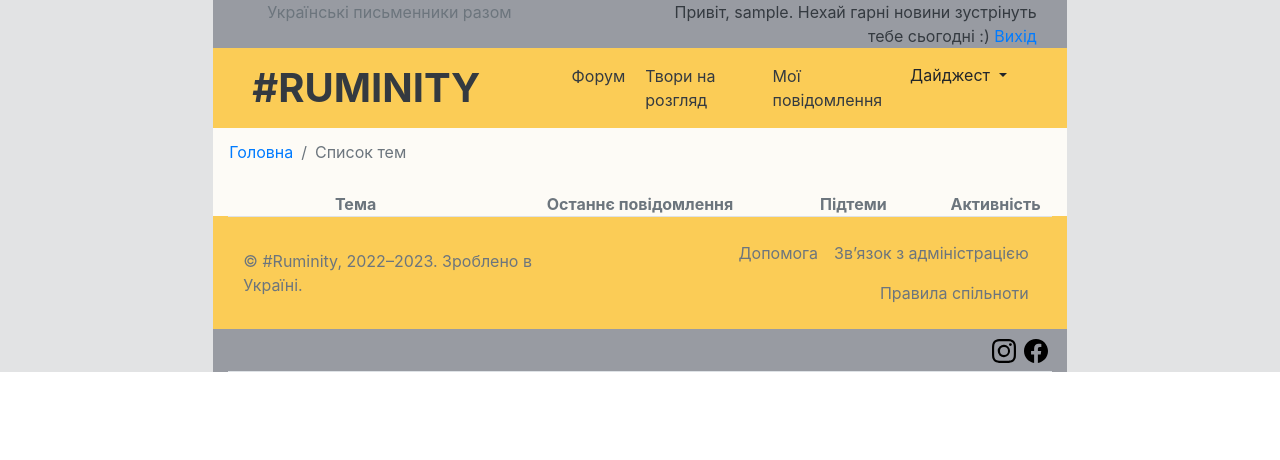
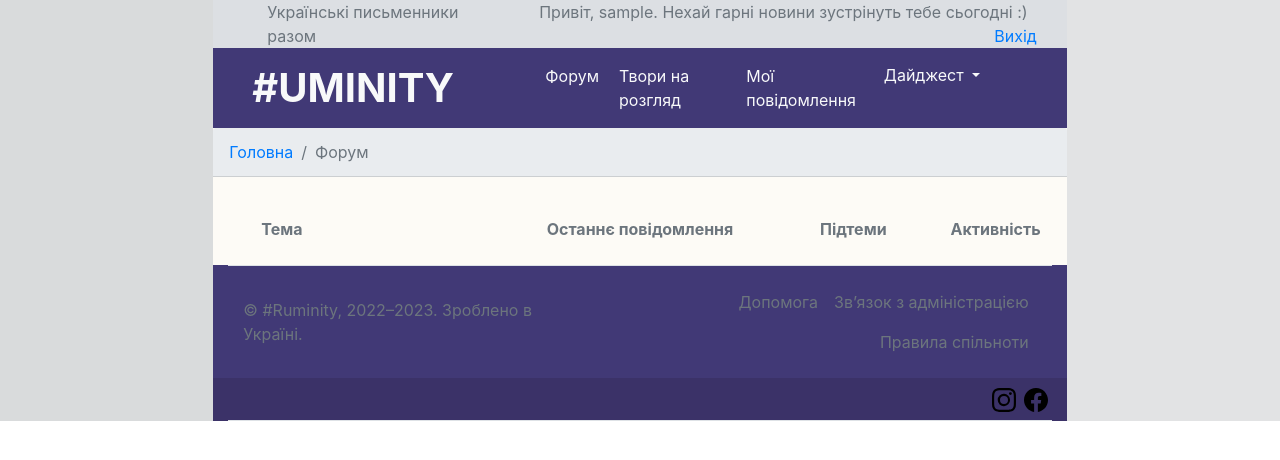
Before and after one commit to CrazySky0404/Django_files, a Django app: page /topics/ in a window 1280 px wide. Shown: the top 460 px of the page. Run offline with Django 4.2, Linux system fonts and the light colour scheme; the visitor is signed in with stand-in values (Sample User, id 1); data that the repository does not hold is empty; some libraries are stand-ins or nearby versions.

Commit message:
Purple design.

```diff
--- a/ruminity_coms/templates/ruminity_coms/base.html
+++ b/ruminity_coms/templates/ruminity_coms/base.html
@@ -6,9 +6,9 @@
 <head>
     <meta charset="UTF-8">
     <meta name="viewport" content="width=device-width, initial-scale=1, shrink-to-fit=no">
-    <title>#ruminity</title>
+    <title>#uminity</title>
     <link rel="stylesheet" href="{% static 'css/style.css' %}" type="text/css">
-    <link rel='icon' href="{% static 'css/images/favicon.ico' %}" type='image/ico' sizes="16x16" />
+    <link rel='icon' href="{% static 'css/images/15.ico' %}" type='image/ico' sizes="16x16" />
     {% bootstrap_css %}
     {% bootstrap_javascript jquery='full' %}
 </head>
@@ -16,20 +16,20 @@
 
 <div class="container-fluid">
   <div class="row" style="background-color: #fdfbf6;">
-    <div class="col-xs-1 col-sm-1 col-md-2 col-lg-2 p-0" style="background-color: #e2e3e4;">
+    <div class="col-xs-1 col-sm-1 col-md-2 col-lg-2 p-0" style="background-color: #d9dbdc;">
     </div>
 
       <!-- Центральний контейнер старт -->
     <div class="col p-0" >
 
 <div class="container-fluid padding15">
-    <div class="container" style="background-color: #989ba2;">
+    <div class="container" style="background-color: #dcdfe3;">
         <div class="row mr-0 ml-0">
-            <div class="col-6 d-none d-sm-block"> <div class="text-muted pl-4 pb-0 pt-0 d-none d-sm-block">
+            <div class="col-4 d-none d-sm-block"> <div class="text-muted pl-4 pb-0 pt-0 d-none d-sm-block">
                 Українські письменники разом </div></div>
-            <div class="col-6 on-right text-dark">
+            <div class="col-8 on-right text-muted">
                 {% if user.is_authenticated %}
-                <span>Привіт, {{ user.username }}. Нехай гарні новини зустрінуть тебе сьогодні :)</span>
+                Привіт, {{ user.username }}. Нехай гарні новини зустрінуть тебе сьогодні :) &nbsp;
                 <a href="{% url 'users:logout' %}">Вихід</a>
                 {% else %}
                 <a  href="{% url 'users:register' %}">Реєстрація</a>
@@ -41,13 +41,13 @@
 </div>
 
 <div>
-    <div class="container" style="background-color: #fbcc56;">
+    <div class="container" style="background-color: #413976;">
           <div>
             <div>
                 <nav class="navbar navbar-expand-md navbar-light background-color: #fbcc56; pl-0" >
-                     <div style="background-color: #fbcc56; col-1">
-                        <a class="navbar-brand ml-4 pb-0 pt-0" href="{% url 'ruminity_coms:index' %}">
-                         <h1 class="font-weight-bold text-dark pt-0 pb-0 mb-0">#RUMINITY</h1></a>
+                     <div style="background-color: #413976; col-1">
+                        <a class="navbar-brand ml-4 pb-10 pt-10" href="{% url 'ruminity_coms:index' %}">
+                         <h1 class="font-weight-bold text-light pt-0 pb-0 mb-0">#UMINITY</h1></a>
                      </div>
                     <button class="navbar-toggler" type="button" data-toggle="collapse"
                             data-target="#navbarSupportedContent" aria-controls="navbarSupportedContent"
@@ -61,21 +61,21 @@
                     <div class="collapse navbar-collapse " id="navbarSupportedContent">
                       <ul class="navbar-nav ml-auto mb-0 ">
                         <li class="nav-item">
-                          <a class="nav-link btn-pr rounded text-dark" href="{% url 'ruminity_coms:topics' %}"
+                          <a class="nav-link btn-pr rounded text-light" href="{% url 'ruminity_coms:topics' %}"
                                    role="button">Форум</a>
                         </li>
                         <li class="nav-item">
-                          <a class="nav-link btn-pr rounded text-dark mr-1 ml-1" href="{% url 'ruminity_coms:publications' %}"
+                          <a class="nav-link btn-pr rounded text-light mr-1 ml-1 " href="{% url 'ruminity_coms:publications' %}"
                              role="button">
                                         Твори на розгляд</a>
                         </li>
                         <li class="nav-item">
-                          <a class="nav-link btn-pr rounded text-dark mr-1" href="#2" role="button">
+                          <a class="nav-link btn-pr rounded text-light mr-1" href="#2" role="button">
                                         Мої повідомлення</a>
                         </li>
                          <li class="nav-item dropdown btn-pr rounded">
                               <div class="dropdown">
-                                  <button class="btn btn-pr rounded dropdown-toggle" type="button" id="dropdownMenuButton"
+                                  <button class="btn btn-pr rounded dropdown-toggle text-light" type="button" id="dropdownMenuButton"
                                           data-toggle="dropdown" aria-haspopup="true" aria-expanded="false">
                                     Дайджест
                                   </button>
@@ -121,9 +121,9 @@
 {% block footer_content %}
 
 <!-- Footer start -->
-<div class="container" style="background-color: #fbcc56;">
+<div class="container" style="background-color: #413976;">
   <footer class="d-flex flex-wrap justify-content-between align-items-center py-3 border-top">
-    <p class="col-md-5 mb-0 text-muted">&copy; #Ruminity, 2022–2023. Зроблено в Україні.</p>
+    <p class="col-md-5 mb-0 text-secondary">&copy; #Ruminity, 2022–2023. Зроблено в Україні.</p>
 
     <ul class="nav col-md-6 justify-content-end">
       <li class="nav-item"><a href="#" class="nav-link px-2 text-muted d-none d-sm-block">Допомога</a></li>
@@ -142,7 +142,7 @@
   </symbol>
 </svg>
 
-<div class="container" style="background-color: #989ba2;">
+<div class="container" style="background-color: #3b3268;">
      <ul class="nav justify-content-end border-bottom p-1">
       <li class="mr-2 ml-3 mt-1 mb-1"><a class="text-muted" href="#"><svg class="bi" width="24" height="24">
           <use xlink:href="#instagram"/></svg></a></li>
--- a/ruminity_coms/templates/ruminity_coms/topics.html
+++ b/ruminity_coms/templates/ruminity_coms/topics.html
@@ -1,56 +1,65 @@
 {% extends "ruminity_coms/base.html" %}
+
 {% load bootstrap4 %}
 {% load static %}
 
 {% block page_header %}
 <nav aria-label="breadcrumb" >
-  <ol class="breadcrumb" style="background-color: #fdfbf6;">
+  <ol class="breadcrumb card-header">
     <li class="breadcrumb-item"><a href="{% url 'ruminity_coms:index' %}">Головна</a></li>
-    <li class="breadcrumb-item active" aria-current="page">Список тем</li>
+    <li class="breadcrumb-item active" aria-current="page">Форум</li>
   </ol>
 </nav>
 {% endblock page_header %}
 
 {% block content %}
-
+<br>
 <div class="container">
-  <div class="row justify-content-center text-secondary text-center font-weight-bold">
-    <div class="col-4">
+  <div class="row text-secondary font-weight-bold">
+    <div class="col-4 text-left pl-5">
       Тема
     </div>
-    <div class="col-4">
+    <div class="col-4 text-center">
       Останнє повідомлення
     </div>
-    <div class="col-2 d-none d-sm-block">
+    <div class="col-2 text-center d-none d-sm-block">
       Підтеми
     </div>
-    <div class="col-2 d-none d-sm-block">
+    <div class="col-2 text-center d-none d-sm-block">
       Активність
     </div>
-  </div>
+  </div><br>
         {% for topic in topics %}
-<hr>
-  <div class="row justify-content-center text-center">
 
-    <div class="col-4 text-left bg-success">
+  <div class="row justify-content-center text-center card-body">
+
+    <div class="col-4 text-left">
         <div class="pl-5">
         <h5><a href="{% url 'ruminity_coms:subtopics' topic.id %}">{{ topic }}</a></h5></div>
         <div class="font-weight-light pl-5">{{ topic.description }}</div>
-
     </div>
-    <div class="col-4 bg-light text-center">
+    <div class="col-4 text-center">
         {% for k, v in last_entries %}
             {% if topic.id == k %}
 
             {% for k1, v1 in dict_entry_text %}
                 {% if v == k1 %}
-                    <a href="#">{{ v1 }}</a>
+
+                    {% for subtopic in topic.subtopic_set.all %}
+                        {% for entry in subtopic.entry_set.all %}
+                        {% if entry.id == v %}
+                            <a href="{%url 'ruminity_coms:subtopic' entry.subtopic.id %}">{{ v1 }}</a>
+                        {% endif %}
+                        {% endfor %}
+                    {% endfor %}
+
+
                 {% endif %}
             {% endfor %}
            {% endif %}
         {% endfor %}
     </div>
-    <div class="col-2 bg-success text-center d-none d-sm-block">
+    <div class="col-2 text-center d-none d-sm-block">
         {{ topic.subtopic_set.count }}
     </div>
     <div class="col-2 text-center d-none d-sm-block">
--- a/ruminity_coms/urls.py
+++ b/ruminity_coms/urls.py
@@ -26,4 +26,6 @@ urlpatterns = [
     path('publications/', views.publications, name='publications'),
     # Сторінка для публікації твору на розгляд.
     path('publication/<int:publication_id>/', views.publication, name='publication'),
+    # Сторінка для додавання нового твору на розгляд.
+    path('new_publication/', views.new_publication, name='new_publication'),
 ]
--- a/ruminity_coms/views.py
+++ b/ruminity_coms/views.py
@@ -5,7 +5,7 @@ from django.core.paginator import Paginator, PageNotAnInteger, EmptyPage
 
 
 from .models import Topic, Subtopic, Entry, Publication
-from .forms import TopicForm, SubtopicForm, EntryForm
+from .forms import TopicForm, SubtopicForm, EntryForm, PublicationForm
 
 
 def index(request):
@@ -199,6 +199,7 @@ def edit_entry(request, entry_id):
     return render(request, 'ruminity_coms/edit_entry.html', context)
 
 
+@login_required
 def publications(request):
     """Показати список публікацій."""
     publications = Publication.objects.all()
@@ -238,3 +239,41 @@ def publication(request, publication_id):
     publication = Publication.objects.get(id=publication_id)
     context = {'publication': publication, }
     return render(request, 'ruminity_coms/publication.html', context)
+
+
+@login_required
+def new_publication(request):
+    """Створення нової публікацію."""
+    if request.method != 'POST':
+        form = PublicationForm()
+    else:
+        form = PublicationForm(data=request.POST)
+        if form.is_valid():
+            new_publication = form.save(commit=False)
+            new_publication.owner = request.user
+            new_publication.save()
+            #form.save()
+            return redirect('ruminity_coms:publications')
+
+    context = {'form': form}
+    return render(request, 'ruminity_coms/new_publication.html', context)
+
+
+@login_required
+def edit_publication(request, publication_id):
+    """Редагування допису."""
+    publication = Publication.objects.get(id=publication_id)
+
+    if publication.owner != request.user:
+        raise Http404
+
+    if request.method != 'POST':
+        form = PublicationForm(instance=publication)
+    else:
+        form = PublicationForm(instance=publication, data=request.POST)
+        if form.is_valid():
+            form.save()
+            return redirect('ruminity_coms:publication', publication_id=publication.id)
+
+    context = {'publication': publication, 'form': form}
+    return render(request, 'ruminity_coms/edit_publication.html', context)
```
Also changed, not shown: ruminity_coms/forms.py (+9 -1 lines), ruminity_coms/templates/ruminity_coms/new_publication.html (added, +39 -0 lines), ruminity_coms/templates/ruminity_coms/publications.html (+9 -4 lines), ruminity_coms/templates/ruminity_coms/subtopic.html (+59 -16 lines), ruminity_coms/templates/ruminity_coms/topic.html (+27 -15 lines), ruminity_coms/templates/ruminity_coms/index.html (line endings or trailing spaces).
